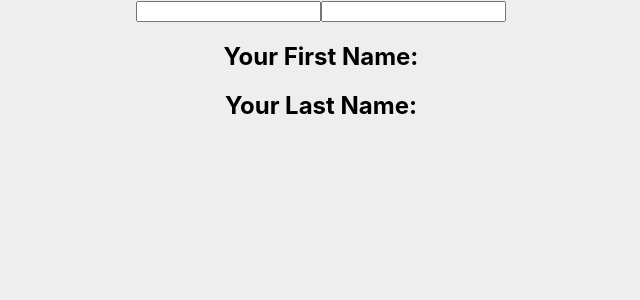
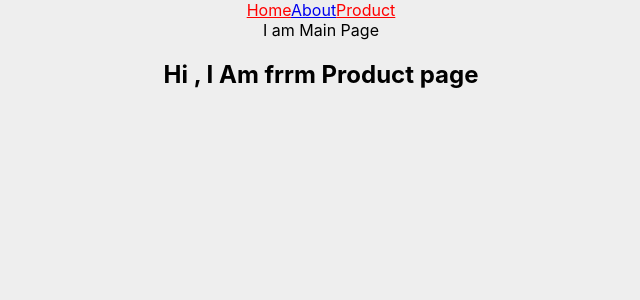
Before and after one commit to kanith716/React-App, a React (Create React App) app: page /Product in a window 1280 px wide. Shown: the top 300 px of the page, without its empty margins (319-959 px from the left). Built offline with nearby package versions, Linux system fonts and the light colour scheme.

Commit message:
React Router

```diff
--- a/src/App.js
+++ b/src/App.js
@@ -3,16 +3,25 @@ import './App.css';
 import MyComponents from './components/Welcome'
 import { Component } from 'react';
 import Style from './components/levalTwoComponents/Style';
-import Hookscount from './components/hooks/Hookscount';
-import MultipleHooksCount from './components/hooks/MultipleHooksCount';
-import Hooksstateobject from './components/hooks/Hooksstateobject';
-import HookEffect from './components/hooks/HookEffect';
+import { BrowserRouter, Route, Routes } from 'react-router-dom';
+import Home from './Router-components/Home';
+import About from './Router-components/About';
+import Product from './Router-components/Product';
+import Menu from './Menu';
 
 
 function App() {
   return (
     <div className="App">
-      <Hooksstateobject/>
+      <BrowserRouter>
+      <Menu />
+      I am Main Page
+      <Routes>
+        <Route path="/" element={<Home />}/>
+        <Route path="/About" element={<About />}/>
+        <Route path="/Product" element={<Product />}/>
+      </Routes>
+      </BrowserRouter>
     </div>
   );
 }
--- /dev/null
+++ b/src/Menu.js
@@ -0,0 +1,15 @@
+import React from 'react'
+import { Link, NavLink} from "react-router-dom";
+
+function Menu() {
+  return (
+    <div>
+      <NavLink exact  className='active' to="/">Home</NavLink>
+      <NavLink to="/About">About</NavLink>
+      <NavLink to="/Product">Product</NavLink>
+      {/* <Link to={user.id}>{user.name}</Link> */}
+    </div>
+  )
+}
+
+export default Menu
--- /dev/null
+++ b/src/Router-components/Product.js
@@ -0,0 +1,11 @@
+import React from 'react'
+
+function Product() {
+  return (
+    <div>
+      <h2>Hi , I Am frrm Product page</h2>
+    </div>
+  )
+}
+
+export default Product
--- a/src/style.css
+++ b/src/style.css
@@ -4,3 +4,6 @@ body{
 .newstyle{
     color: red;
 }
+.active{
+    color: red;
+}
```
Also changed, not shown: src/Router-components/Menubar.js (deleted).
